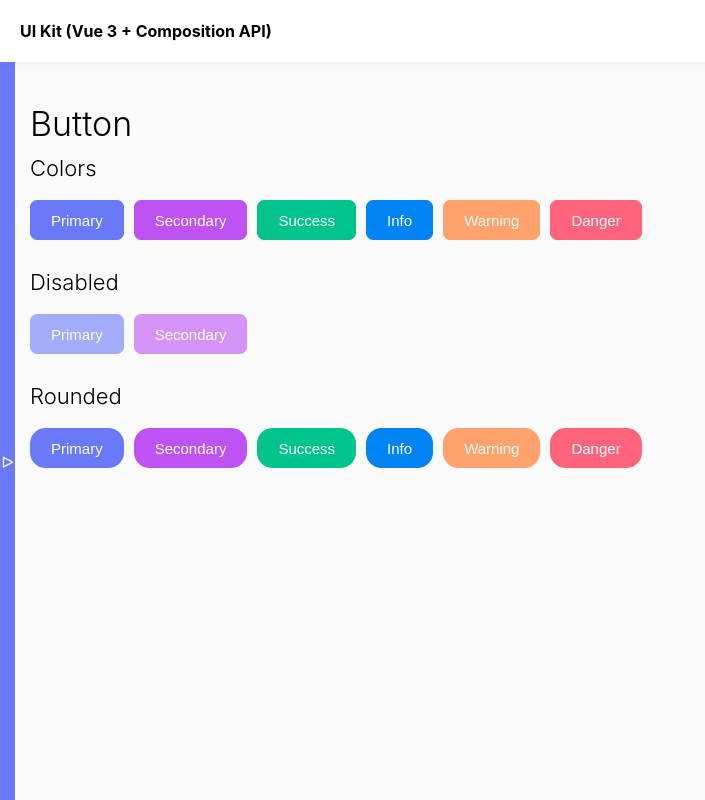
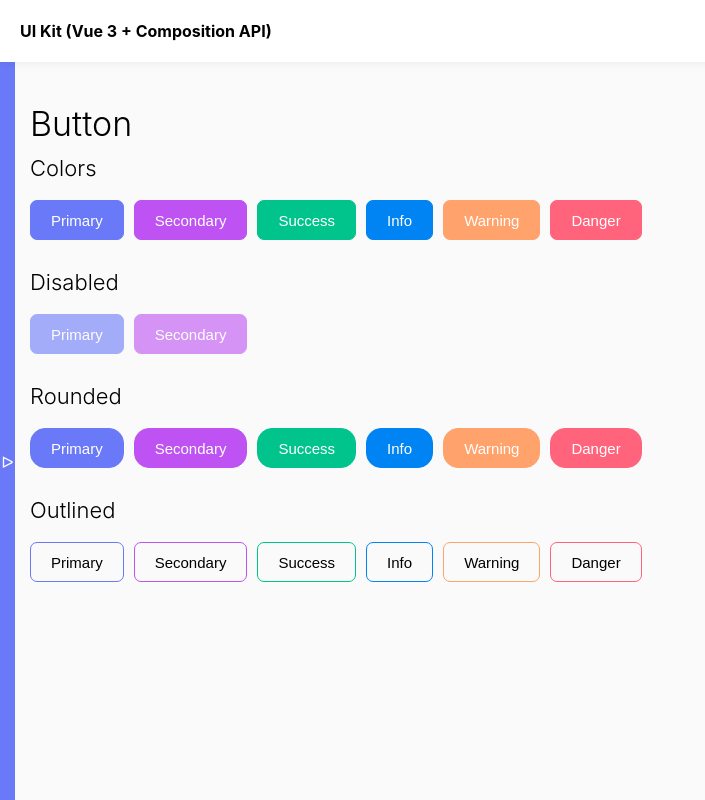
Before and after one commit to BadVoice/UI-kit-vue3, a Vue app: page /button in a window 1280 px wide. Shown: the whole page, without its empty margins (0-705 px from the left). Built offline with nearby package versions, Linux system fonts and the light colour scheme.

Commit message:
feat: add outlined for btns

```diff
--- a/src/components/Button.vue
+++ b/src/components/Button.vue
@@ -15,6 +15,10 @@
         disabled: {
             type: Boolean,
             required: false
+        },
+        outlined: {
+            type: Boolean,
+            required: false
         }
     })
 </script>
@@ -22,7 +26,8 @@
 
 <template>
     <button
-        :class="['btn', `btn_${color}`, {'btn_rounded': rounded}]"
+        :class="['btn', `btn_${color}`, {'btn_rounded': rounded},
+        {'btn_outlined': outlined}]"
         :disabled="disabled"
         >
         {{label}}
@@ -94,6 +99,13 @@
                 opacity: .6;
             }
         }
+        &_outlined{
+            background: transparent;
+            color: #000;
+            &:hover{
+                color: #fff;
+            }
+        }
     }
 
 </style>
--- a/src/views/Button.vue
+++ b/src/views/Button.vue
@@ -27,6 +27,16 @@
         <Button label="Danger" color="danger" :rounded="true" />
     </div>
 
+    <h2 class="heading-2">Outlined</h2>
+    <div class="line">
+        <Button label="Primary" color="primary" :outlined="true" />
+        <Button label="Secondary" color="second" :outlined="true" />
+        <Button label="Success" color="success" :outlined="true" />
+        <Button label="Info" color="info" :outlined="true" />
+        <Button label="Warning" color="warning" :outlined="true" />
+        <Button label="Danger" color="danger" :outlined="true" />
+    </div>
+
 
 
 
```
